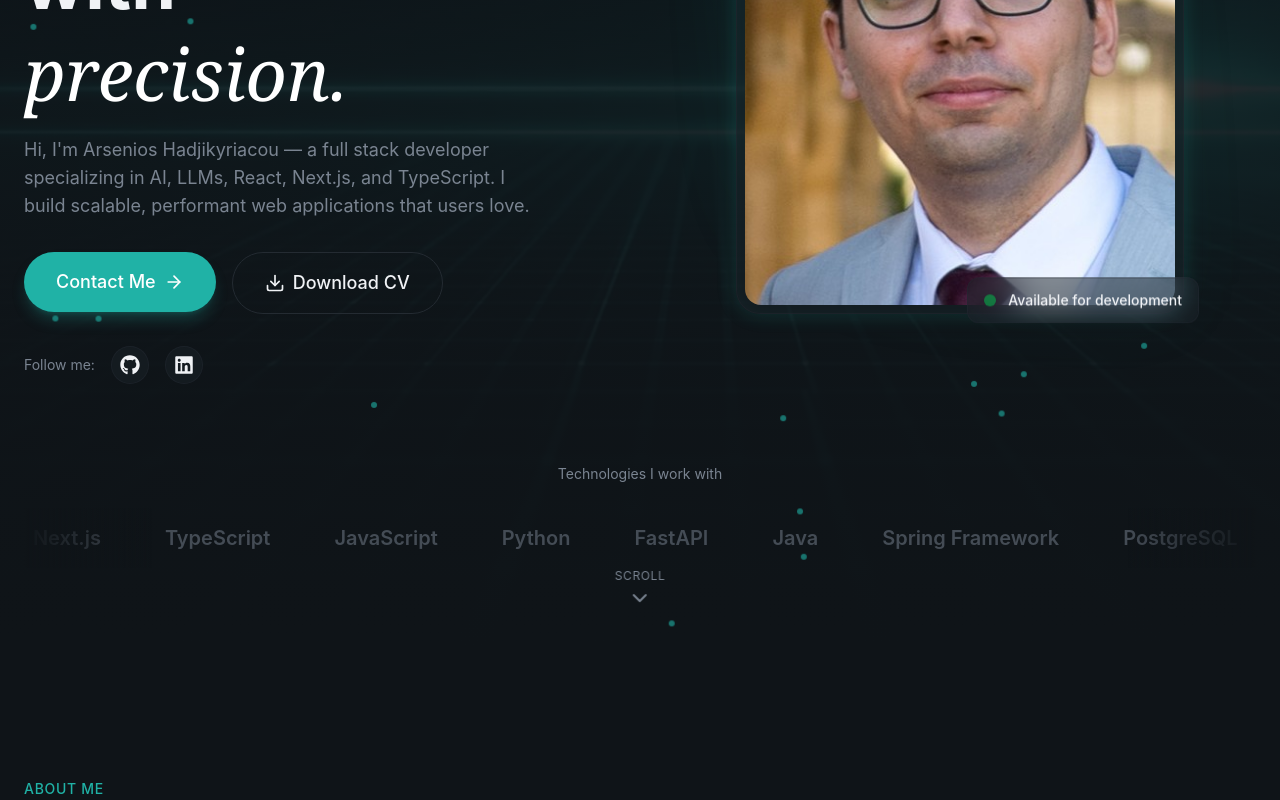
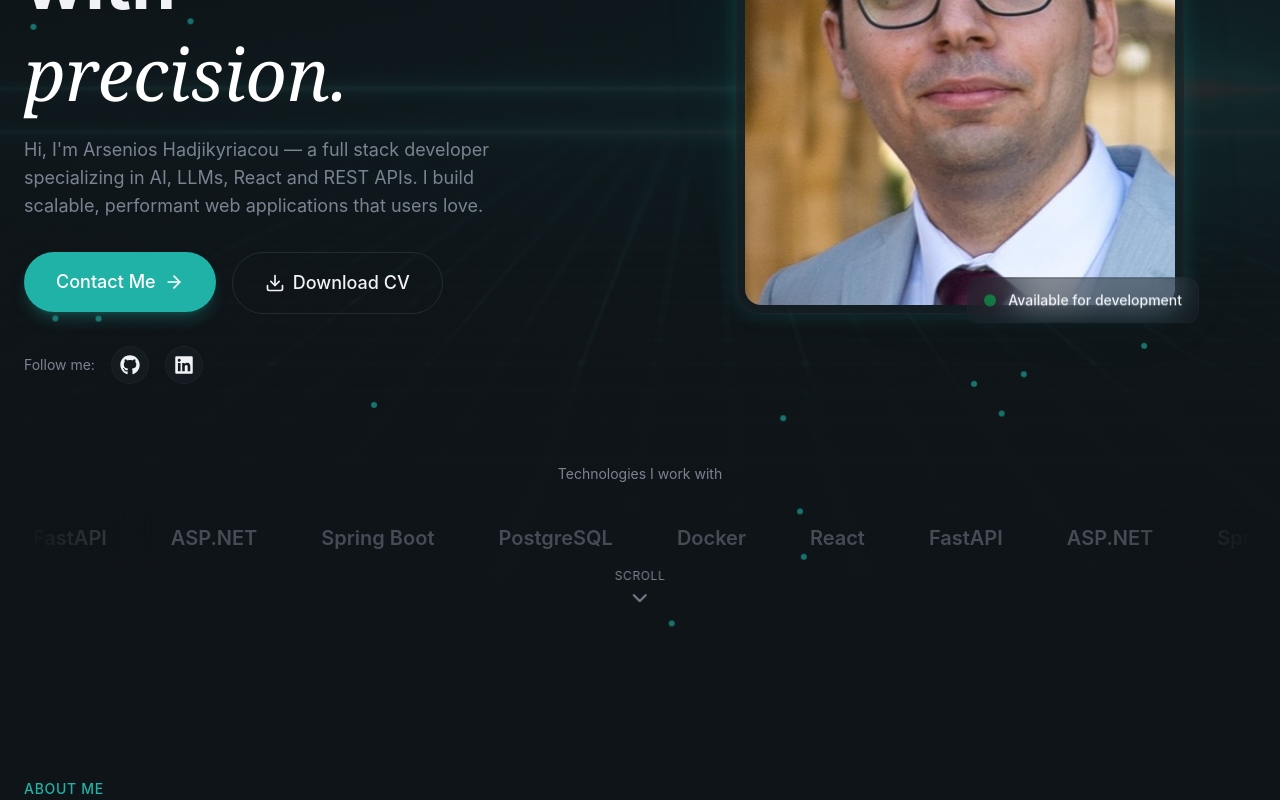
Before and after one commit to ArseniosHadjikyriacou/personal-website, a Next.js app: page / in a window 1280 px wide. Shown: the part 440-1240 px from the top of the page. Built offline with nearby package versions, Linux system fonts and the light colour scheme.

Commit message:
Modify technologies. Next: update CV

```diff
--- a/components/sections/Hero.tsx
+++ b/components/sections/Hero.tsx
@@ -6,26 +6,11 @@ import Image from 'next/image';
 
 const skills = [
   'React',
-  'Next.js',
-  'TypeScript',
-  'JavaScript',
-  'Python',
   'FastAPI',
-  'Java',
-  'Spring Framework',
+  'ASP.NET',
+  'Spring Boot',
   'PostgreSQL',
-  'MongoDB',
   'Docker',
-  'Podman',
-  'Git',
-  'Linux',
-  'HTML',
-  'CSS',
-  'NumPy',
-  'Pandas',
-  'Matplotlib',
-  'Ollama',
-  'LaTeX',
 ];
 
 export const Hero = () => {
@@ -82,7 +67,7 @@ export const Hero = () => {
                 <span className="font-serif italic font-normal text-white">precision.</span>
               </h1>
               <p className="text-lg text-muted-foreground max-w-lg animate-fade-in animation-delay-200">
-                Hi, I'm Arsenios Hadjikyriacou — a full stack developer specializing in AI, LLMs, React, Next.js, and TypeScript.
+                Hi, I'm Arsenios Hadjikyriacou — a full stack developer specializing in AI, LLMs, React and REST APIs.
                 I build scalable, performant web applications that users love.
               </p>
             </div>
```
